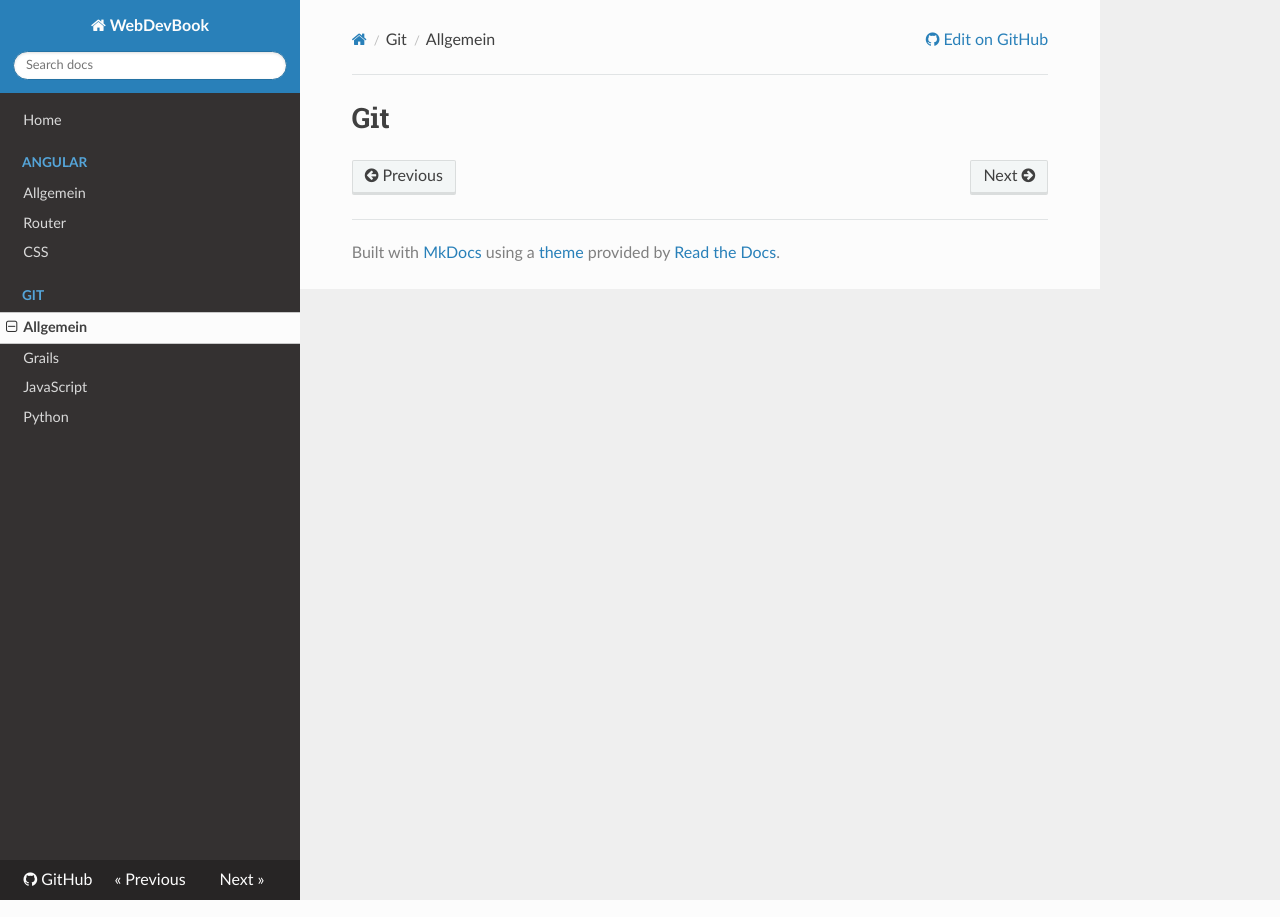
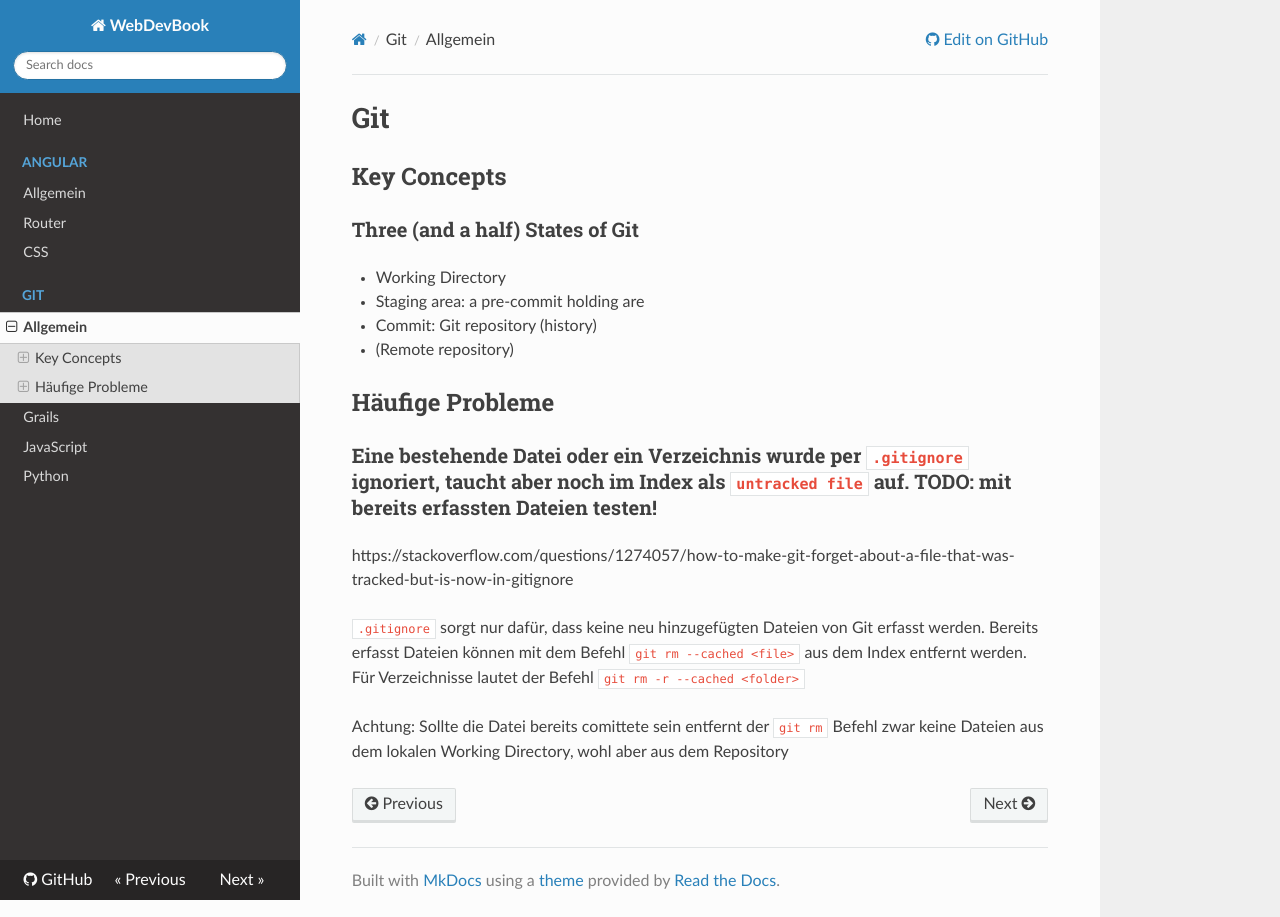
Before and after one commit to scholchr/webdevbook, an MkDocs documentation site: the page built from docs/git/index.md, in a window 1280 px wide. Built offline with MkDocs 1.6.1, drawn with Linux system fonts in a browser that asks for light colours; nearby versions of some CDN libraries.

Commit message:
'States of Git' und 'untracked ignored file' hinzugefügt

```diff
--- a/docs/git/index.md
+++ b/docs/git/index.md
@@ -1 +1,20 @@
 # Git
+
+## Key Concepts
+
+### Three (and a half) States of Git
+
+* Working Directory
+* Staging area: a pre-commit holding are
+* Commit: Git repository (history)
+* (Remote repository)
+
+## Häufige Probleme
+
+### Eine bestehende Datei oder ein Verzeichnis wurde per `.gitignore` ignoriert, taucht aber noch im Index als `untracked file` auf. TODO: mit bereits erfassten Dateien testen!
+
+https://stackoverflow.com/questions/1274057/how-to-make-git-forget-about-a-file-that-was-tracked-but-is-now-in-gitignore
+
+`.gitignore` sorgt nur dafür, dass keine neu hinzugefügten Dateien von Git erfasst werden. Bereits erfasst Dateien können mit dem Befehl `git rm --cached <file>` aus dem Index entfernt werden. Für Verzeichnisse lautet der Befehl `git rm -r --cached <folder>`
+
+Achtung: Sollte die Datei bereits comittete sein entfernt der `git rm` Befehl zwar keine Dateien aus dem lokalen Working Directory, wohl aber aus dem Repository
```
